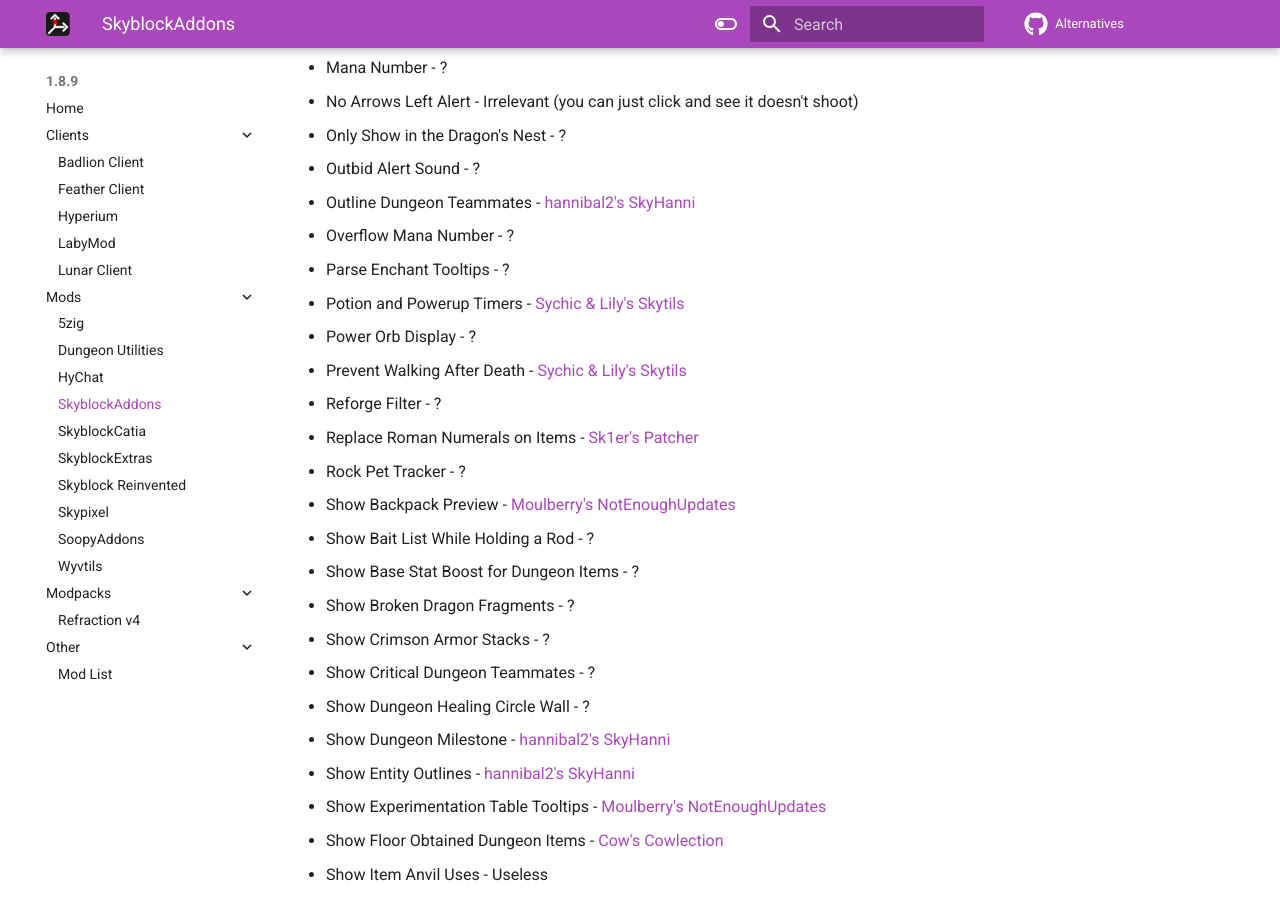
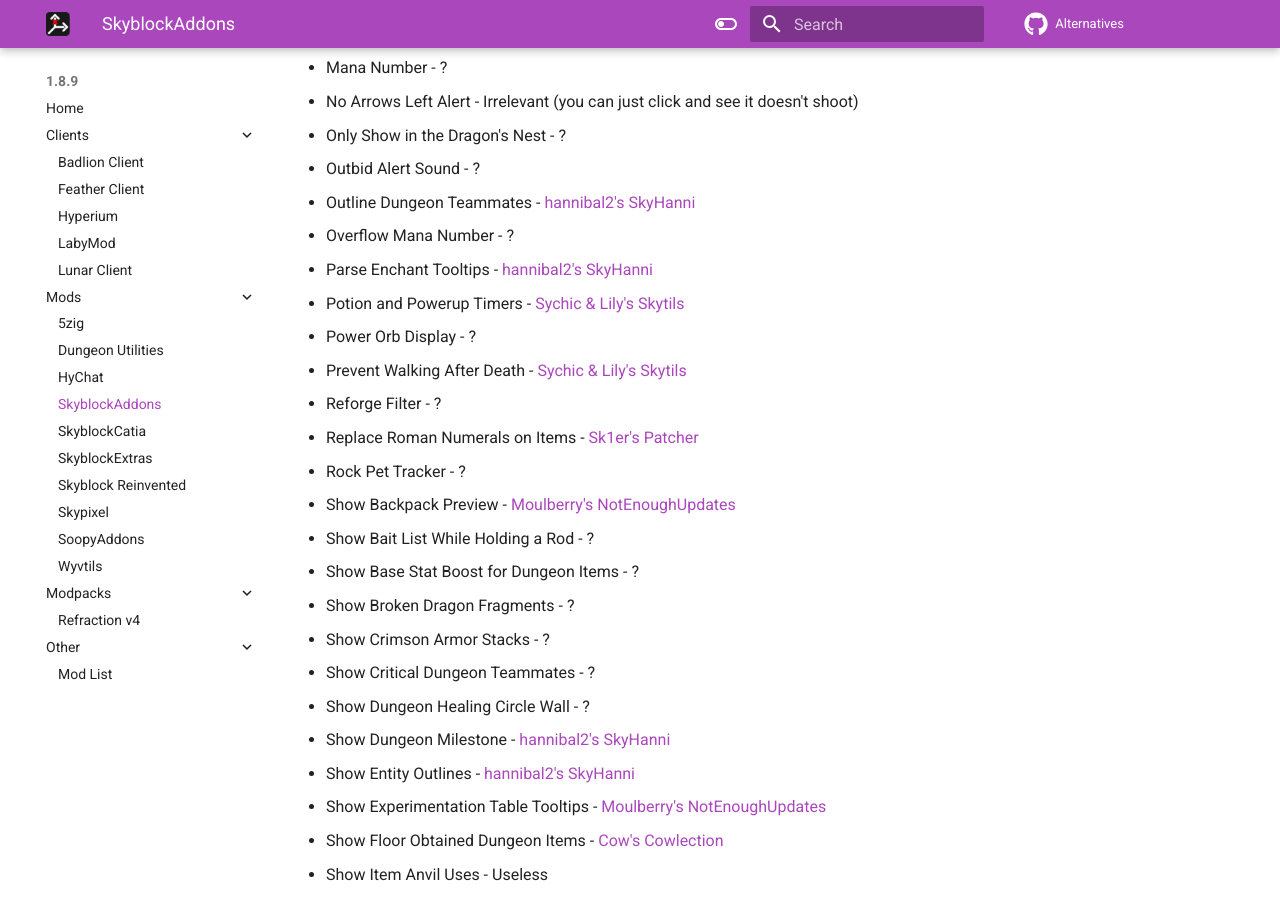
Before and after one commit to MicrocontrollersDev/Alternatives, an MkDocs documentation site: the page built from docs/1.8.9/skyblockaddons.md, in a window 1280 px wide and 900 px high, scrolled down 2255 px. Built offline with MkDocs 1.6.1 and Material for MkDocs 9.7.7, drawn with Linux system fonts in a browser that asks for light colours; comment, search, counter and statistics services are not loaded.

Commit message:
SkyHanni now replaces SBA's Parse Enchant Tooltips.

```diff
--- a/docs/1.8.9/skyblockaddons.md
+++ b/docs/1.8.9/skyblockaddons.md
@@ -72,7 +72,7 @@
 * Outbid Alert Sound - ?
 * Outline Dungeon Teammates - [hannibal2's SkyHanni](https://modrinth.com/mod/skyhanni)
 * Overflow Mana Number - ?
-* Parse Enchant Tooltips - ?
+* Parse Enchant Tooltips - [hannibal2's SkyHanni](https://modrinth.com/mod/skyhanni)
 * Potion and Powerup Timers - [Sychic & Lily's Skytils](https://github.com/Skytils/SkytilsMod/releases/latest)
 * Power Orb Display - ?
 * Prevent Walking After Death - [Sychic & Lily's Skytils](https://github.com/Skytils/SkytilsMod/releases/latest)
```
